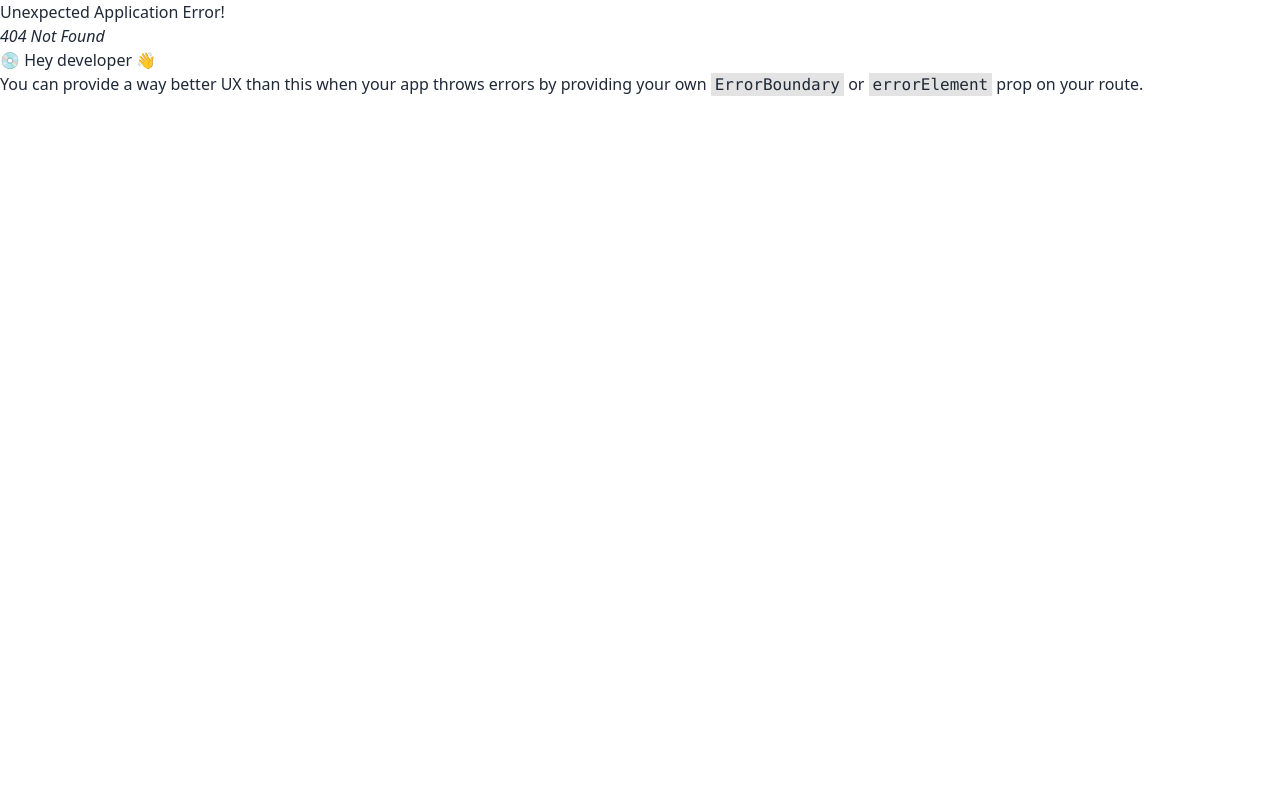
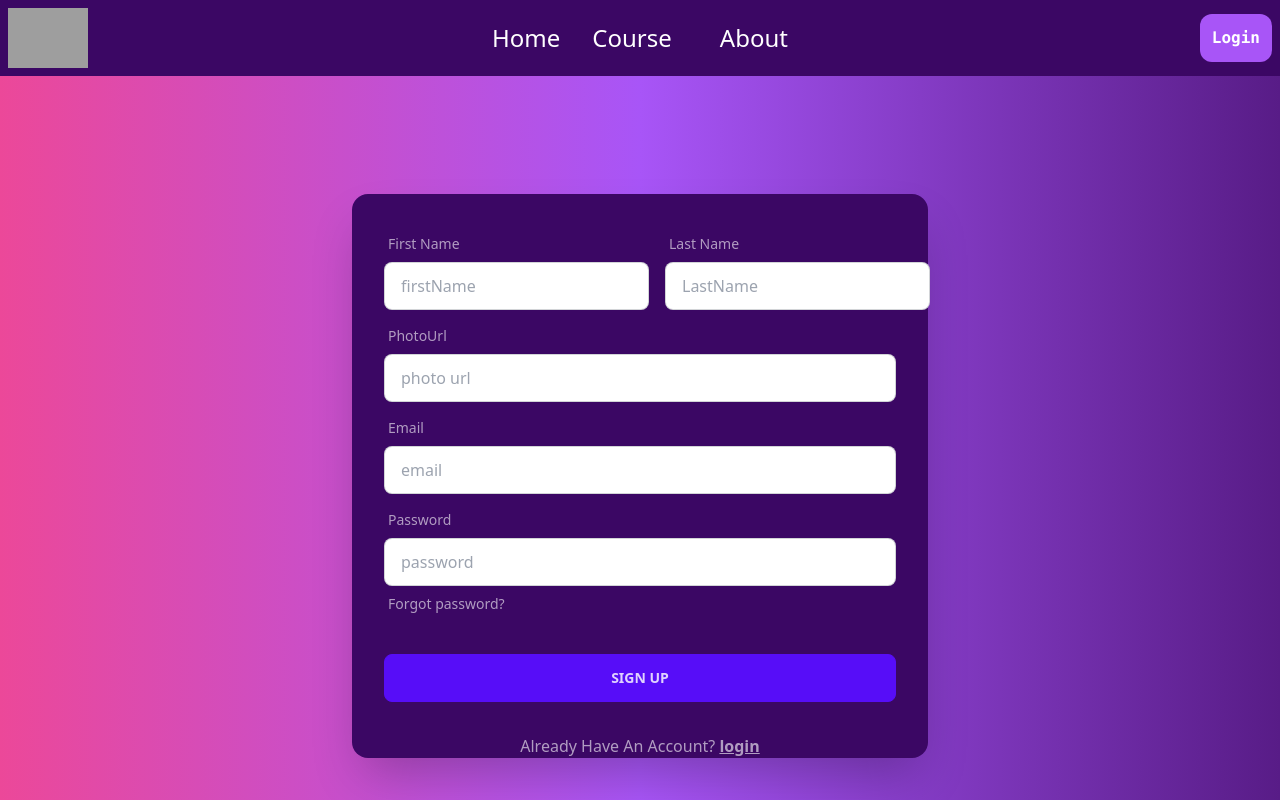
Before and after one commit to Masud044/online-learning-platform, a React (Vite) app: page /signup in a window 1280 px wide. Before the commit this address had no page. Shown: the top 800 px of the page. Built offline with nearby package versions, Linux system fonts and the light colour scheme; grey boxes are pictures that could not be loaded.

Commit message:
added the home page and login

```diff
--- a/package.json
+++ b/package.json
@@ -15,6 +15,9 @@
     "match-sorter": "^6.3.1",
     "react": "^18.2.0",
     "react-dom": "^18.2.0",
+    "react-hook-form": "^7.46.1",
+    "react-hot-toast": "^2.4.1",
+    "react-icons": "^4.11.0",
     "react-router-dom": "^6.15.0",
     "sort-by": "^1.2.0",
     "swiper": "^10.2.0"
--- /dev/null
+++ b/src/Page/Login/Login.jsx
@@ -0,0 +1,50 @@
+import { Link } from "react-router-dom";
+import GoogleSign from "../../shared/GoogleSign";
+import { useContext } from "react";
+import { AuthContext } from "../../Provider/AuthProvider";
+
+
+
+const Login = () => {
+
+
+
+    return (
+        <div className="bg-gradient-to-r from-pink-500 via-purple-500 to-purple-900 bg-opacity-5">
+            <div className="hero min-h-screen ">
+                <div className="hero-content flex-col lg:flex-row-reverse">
+
+                    <form className="card flex-shrink-0 w-full max-w-xl shadow-2xl bg-purple-950">
+                        <div className="card-body">
+                            <div className="form-control">
+                                <label className="label">
+                                    <span className="label-text opacity-60 text-white">Email</span>
+                                </label>
+                                <input type="text" placeholder="email" className="input input-bordered" />
+                            </div>
+                            <div className="form-control">
+                                <label className="label">
+                                    <span className="label-text text-white opacity-60">Password</span>
+                                </label>
+                                <input type="text" placeholder="password" className="input input-bordered" />
+                                <label className="label">
+                                    <a href="#" className="label-text text-white opacity-60">Forgot password?</a>
+                                </label>
+                            </div>
+                            <div className="form-control mt-6">
+                                <button className="btn btn-primary">Login</button>
+                            </div>
+                        </div>
+
+                          <GoogleSign></GoogleSign>
+                        <Link to='/signup'> <p className="text-white text-center underline opacity-60">Create Account</p> </Link>
+
+                    </form>
+
+                </div>
+            </div>
+        </div>
+    );
+};
+
+export default Login;
--- /dev/null
+++ b/src/Page/SignUp/SignUp.jsx
@@ -0,0 +1,93 @@
+import { Link } from "react-router-dom";
+import { useForm} from "react-hook-form"
+
+import { useContext } from "react";
+import { AuthContext } from "../../Provider/AuthProvider";
+
+
+const SignUp = () => {
+
+    const {register, handleSubmit,formState: { errors },  } = useForm();
+    const{createUser, updateUserProfile } = useContext(AuthContext);
+
+      const onsubmit=(data)=>{
+        console.log(data);
+
+        createUser(data.email, data.password)
+        .then(result => {
+                const logUser = result.user;
+                console.log(logUser);
+            });
+
+
+
+
+    }
+
+
+
+    return (
+        <div className="bg-gradient-to-r from-pink-500 via-purple-500 to-purple-900 bg-opacity-5">
+            <div className="hero min-h-screen ">
+                <div className="hero-content flex-col lg:flex-row-reverse">
+
+                    <div  className="card flex-shrink-0 w-full max-w-xl shadow-2xl bg-purple-950">
+                        <form onSubmit={handleSubmit(onsubmit)} className="card-body">
+                            <div className="flex gap-4">
+                            <div className="form-control">
+                                <label className="label">
+                                    <span className="label-text opacity-60 text-white">First Name</span>
+                                </label>
+                                <input type="text" {...register("firstName",{require:true})} placeholder="firstName" className="input input-bordered" required />
+                            </div>
+                            <div className="form-control">
+                                <label className="label">
+                                    <span className="label-text opacity-60 text-white">Last Name</span>
+                                </label>
+                                <input type="text" {...register("LastName",{require:true})} placeholder="LastName" className="input input-bordered" required />
+                            </div>
+                            </div>
+
+                            <div className="form-control">
+                                <label className="label">
+                                    <span className="label-text text-white opacity-60">PhotoUrl</span>
+                                </label>
+                                <input type="text" {...register("photoUrl",{require:true})} placeholder="photo url" className="input input-bordered" required />
+                            </div>
+                            <div className="form-control">
+                                <label className="label">
+                                    <span className="label-text opacity-60 text-white">Email</span>
+                                </label>
+                                <input type="email" {...register("email",{require:true})} placeholder="email" name="email" className="input input-bordered" required />
+
+                            </div>
+                            <div className="form-control">
+                                <label className="label">
+                                    <span className="label-text text-white opacity-60">Password</span>
+                                </label>
+                                <input type="password"  {...register("password",{require:true})} placeholder="password" name="password" className="input input-bordered" required />
+                                {/* {
+                                errors.password?.type==='maxLength' && <p className="text-red-600">password must be 6 character</p>
+                              } */}
+                                <label className="label">
+                                    <a href="#" className="label-text opacity-60 text-white">Forgot password?</a>
+                                </label>
+                            </div>
+                            <div className="form-control mt-6">
+
+
+                                <button className="btn btn-primary">Sign Up</button>
+
+                            </div>
+
+                        </form>
+
+                        <p className="text-white text-center opacity-60 ">Already Have An Account? <Link to='/login'><span className="underline font-bold">login</span></Link>  </p>
+                    </div>
+                </div>
+            </div>
+        </div>
+    );
+};
+
+export default SignUp;
--- a/src/Provider/AuthProvider.jsx
+++ b/src/Provider/AuthProvider.jsx
@@ -0,0 +1,72 @@
+import { GoogleAuthProvider, createUserWithEmailAndPassword, getAuth, onAuthStateChanged, signInWithEmailAndPassword, signInWithPopup, signOut, updateProfile } from "firebase/auth";
+import { app } from "../Firebase/firebase.config";
+import {  createContext, useEffect, useState } from "react";
+
+export const AuthContext = createContext('');
+
+ const auth = getAuth(app);
+
+
+const AuthProvider = ({ children }) => {
+
+    const [user, setUser] = useState(null);
+    const [loader,setLoader] = useState(true);
+    const googleProvider = new GoogleAuthProvider();
+
+    const createUser =(email, password)=> {
+        setLoader(true);
+        return createUserWithEmailAndPassword(auth, email, password)
+    }
+    const signIn = (email,password) => {
+        setLoader(true);
+        return signInWithEmailAndPassword(auth, email, password)
+    }
+    const googleSignIn =()=>{
+         return signInWithPopup(auth, googleProvider)
+    }
+    const Logout=()=>{
+         setLoader(true);
+         return signOut(auth)
+    }
+    const updateUserProfile=(name,photo)=>{
+        return updateProfile(auth.currentUser,{
+             displayName:name,
+             photoUrl:photo,
+         });
+    }
+
+
+    useEffect(()=>{
+
+        const unsubscribe = onAuthStateChanged(auth,currentUser=>{
+            setUser(currentUser);
+            setLoader(false);
+         });
+
+         return () => {
+            return unsubscribe();
+        }
+    },[])
+
+
+
+
+    const authInfo = {
+        user,
+        loader,
+        createUser,
+        signIn,
+        googleSignIn,
+        Logout,
+        updateUserProfile,
+
+    }
+
+    return (
+        <AuthContext.Provider value={authInfo}>
+                 {children}
+        </AuthContext.Provider>
+    );
+};
+
+export default AuthProvider;
--- a/src/main.jsx
+++ b/src/main.jsx
@@ -4,11 +4,19 @@ import ReactDOM from 'react-dom/client'
 import './index.css'
 import { RouterProvider } from 'react-router-dom'
 import { router } from './Router/Router.jsx'
+import { Toaster } from 'react-hot-toast'
 
 ReactDOM.createRoot(document.getElementById('root')).render(
   <React.StrictMode>
     <div className='container mx-auto'>
+    <Toaster
+
+    position="top-right"
+    reverseOrder={false}
+ />
+
     <RouterProvider  router={router}>
+
 
 
       </RouterProvider>
--- /dev/null
+++ b/src/shared/GoogleSign.jsx
@@ -0,0 +1,13 @@
+
+
+import { FcGoogle } from 'react-icons/fc';
+
+const GoogleSign = () => {
+    return (
+        <div className='flex items-center justify-center'>
+              <button className=''><FcGoogle className='h-10 w-16 '></FcGoogle> </button>
+        </div>
+    );
+};
+
+export default GoogleSign;
--- a/src/shared/Navber.jsx
+++ b/src/shared/Navber.jsx
@@ -5,7 +5,7 @@ const Navber = () => {
 
     return (
 
-        <div className="navbar  z-10 bg-red-100">
+        <div className="navbar  z-10 bg-purple-950">
             <div className="navbar-start">
                 <div className="dropdown">
                     <label tabIndex={0} className="btn btn-ghost lg:hidden">
@@ -14,7 +14,7 @@ const Navber = () => {
                     <ul tabIndex={0} className="menu menu-sm dropdown-content mt-3 z-[10]  p-2 shadow bg-base-100 rounded-box w-52">
                     <Link to='/'><li className="text-2xl font-light text-gray-700">Home</li></Link>
 
-                    <Link to='/'><li className="text-2xl font-light text-gray-700">Course</li></Link>
+                    <Link to='/course'><li className="text-2xl font-light text-gray-700">Course</li></Link>
                     <Link to='/'><li className="text-2xl font-light text-gray-700">About</li></Link>
 
                     </ul>
@@ -23,16 +23,16 @@ const Navber = () => {
             </div>
             <div className="navbar-center hidden lg:flex">
                 <ul className="menu menu-horizontal px-1">
-                <Link to='/'><li className="text-2xl font-light text-gray-700">Home</li></Link>
+                <Link to='/'><li className="text-2xl font-light text-white">Home</li></Link>
                     <li tabIndex={0}>
 
                     </li>
-                    <Link to='/course'><li className="text-2xl font-light text-gray-700">Course</li></Link>
-                    <Link to='/'><li className="text-2xl ml-12 font-light text-gray-700">About</li></Link>
+                    <Link to='/course'><li className="text-2xl font-light text-white">Course</li></Link>
+                    <Link to='/'><li className="text-2xl ml-12 font-light text-white">About</li></Link>
                 </ul>
             </div>
             <div className="navbar-end">
-                <button className="bg-red-400 font-mono font-semibold text-white p-3 rounded-xl">Login</button>
+               <Link to='/login'> <button className="bg-purple-500 font-mono font-semibold text-white p-3 rounded-xl">Login</button></Link>
             </div>
         </div>
 
```
Also changed, not shown: src/Router/Router.jsx (+12 -0 lines), 1 other file (tests, documents, lock files or other folders).
